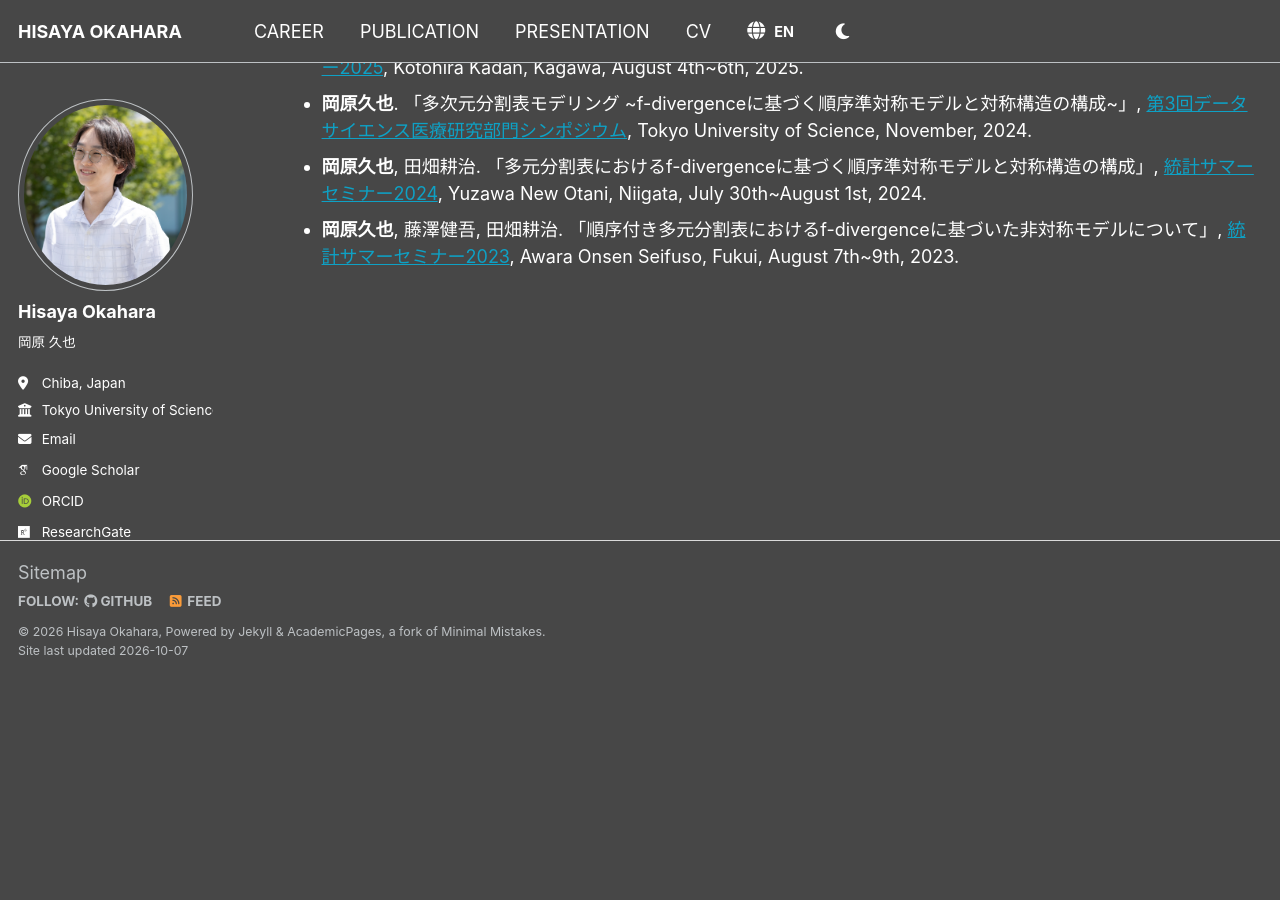
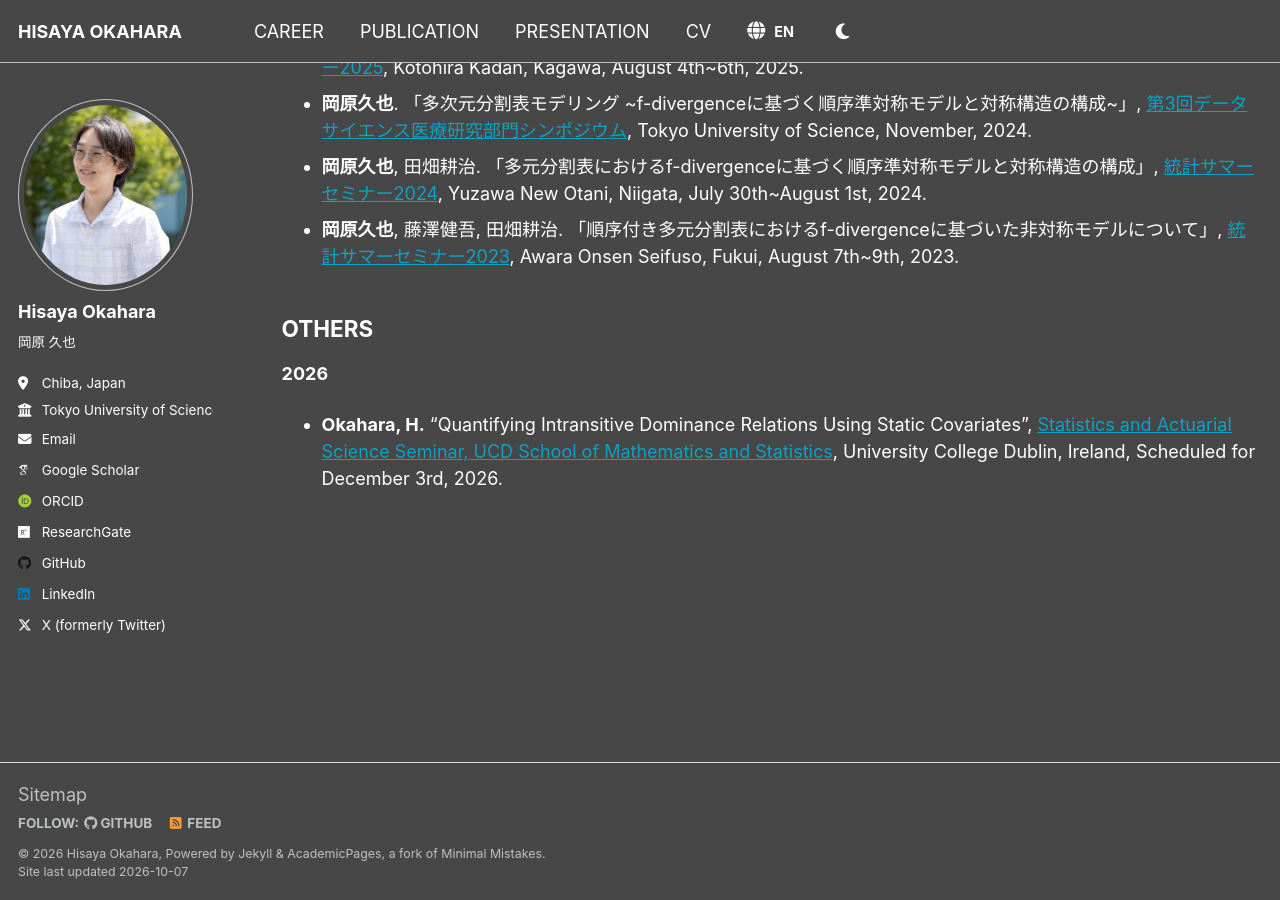
Before and after one commit to h-okahara/h-okahara.github.io, a Jekyll site: the page built from _pages/presentation.md, in a window 1280 px wide and 900 px high, scrolled down 1959 px. Built offline with Jekyll 4.4.1, drawn with Linux system fonts in a browser that asks for light colours; some web fonts are replaced; before the commit the page ends 2638 px from its top, so only the background shows below that.

Commit message:
Add UCD seminar talk to UPCOMING and new OTHERS presentation section

```diff
--- /dev/null
+++ b/_includes/sections/presentation-others.md
@@ -0,0 +1,6 @@
+## <span data-i18n="presentation.header_others">OTHERS</span>
+**2026**
+{: .year-group}
+- **Okahara, H.** "Quantifying Intransitive Dominance Relations Using Static Covariates", [Statistics and Actuarial Science Seminar, UCD School of Mathematics and Statistics](https://maths.ucd.ie/seminars/3357),
+  <span data-i18n="presentation.loc_ucd">University College Dublin, Ireland,</span> <span data-i18n="presentation.status.scheduled">Scheduled for </span>
+  <span data-i18n="presentation.month.12">December</span> <span data-i18n="presentation.date.03">3rd</span>, <span data-i18n="presentation.year.2026">2026</span>.
--- a/_pages/presentation.md
+++ b/_pages/presentation.md
@@ -12,3 +12,6 @@ author_profile: true
 
 
 {% include sections/presentation-symposium.md %}
+
+
+{% include sections/presentation-others.md %}
--- a/assets/translations/ja.json
+++ b/assets/translations/ja.json
@@ -107,9 +107,11 @@
     "header_intl": "国際会議",
     "header_domestic": "国内学会・研究集会",
     "header_symposium": "シンポジウム・ワークショップ",
+    "header_others": "その他",
 
     "loc_london": "イギリス, ロンドン",
     "loc_berlin": "ドイツ, ベルリン",
+    "loc_ucd": "アイルランド, ユニバーシティ・カレッジ・ダブリン",
     "loc_aichi": "日本, 愛知",
     "loc_tokyo": "日本, 東京",
     "loc_chiba": "日本, 千葉",
```
Also changed, not shown: _pages/about.md (+3 -0 lines), _pages/cv.md (+3 -0 lines).
